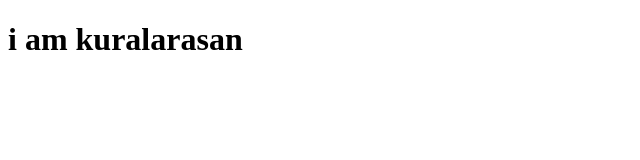
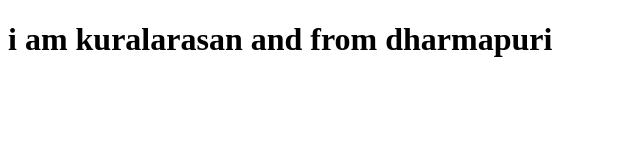
Before and after one commit to kuralarasanm/git-learn, a plain HTML site: page git.html in a window 1280 px wide. Shown: the whole page, without its empty margins (0-640 px from the left). Drawn offline with Linux system fonts and the light colour scheme.

Commit message:
fix : update data

```diff
--- a/git.html
+++ b/git.html
@@ -6,6 +6,6 @@
     <title>Document</title>
 </head>
 <body>
-    <h1>i am kuralarasan</h1>
+    <h1>i am kuralarasan and from dharmapuri</h1>
 </body>
 </html>
```
